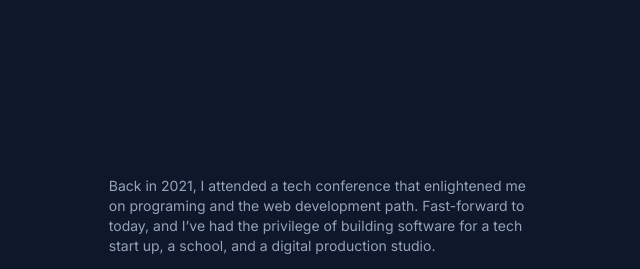
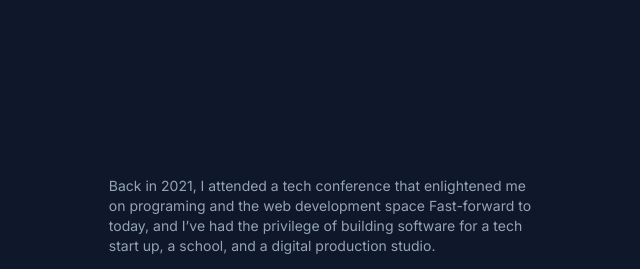
Before and after one commit to prospermarshalls/my-portfolio, a website: page index.html in a window 1280 px wide. Shown: the top 269 px of the page, 640-1280 px from the left. Drawn offline with Linux system fonts and the light colour scheme.

Commit message:
Update index.html

```diff
--- a/index.html
+++ b/index.html
@@ -125,7 +125,7 @@
         <div>
           <p class="text-xs md:text-sm">
             Back in 2021, I attended a tech conference that enlightened me on
-            programing and the web development path. Fast-forward to today, and
+            programing and the web development space Fast-forward to today, and
             I’ve had the privilege of building software for a tech start up, a
             school, and a digital production studio.
           </p>
```
